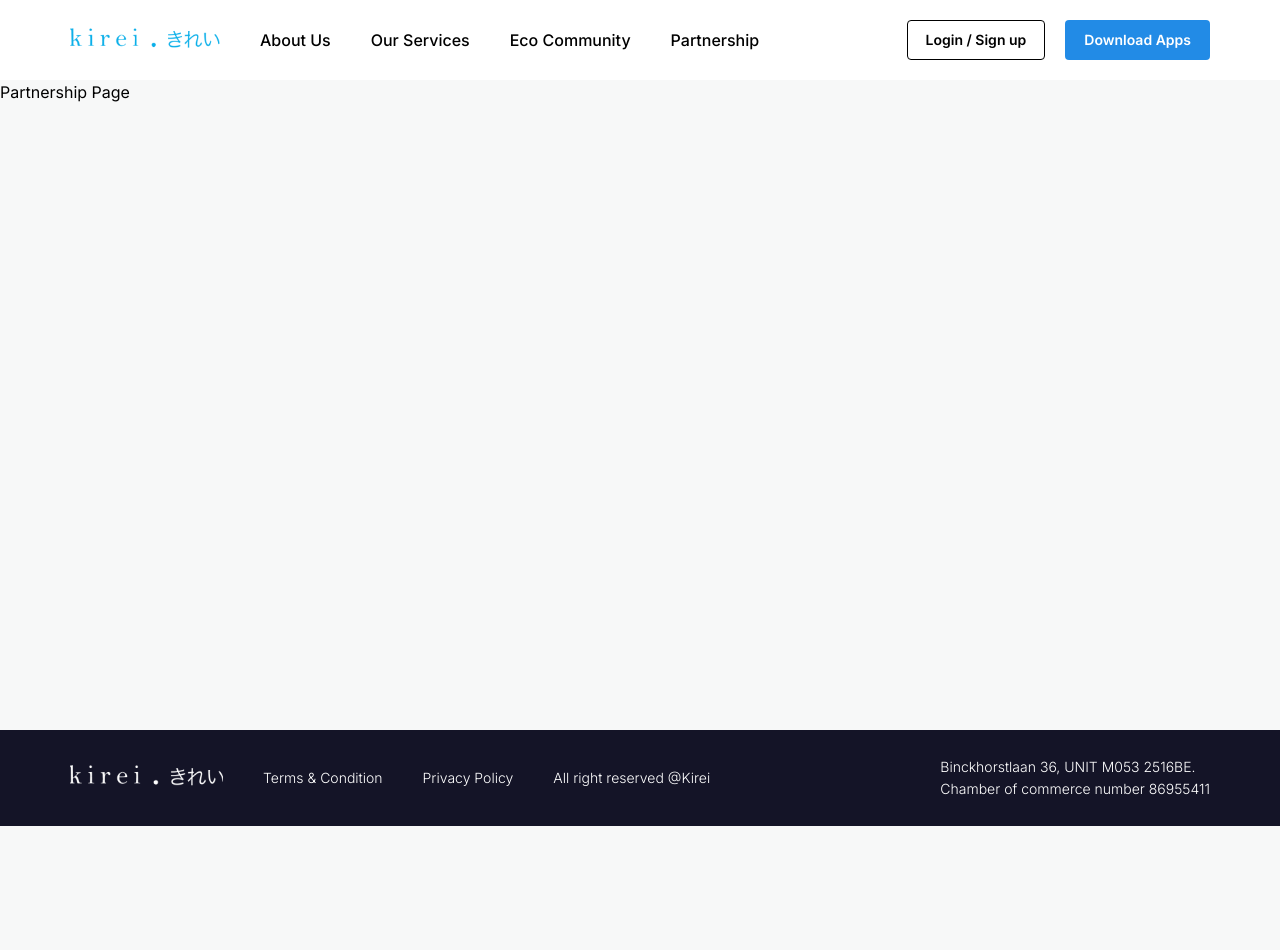
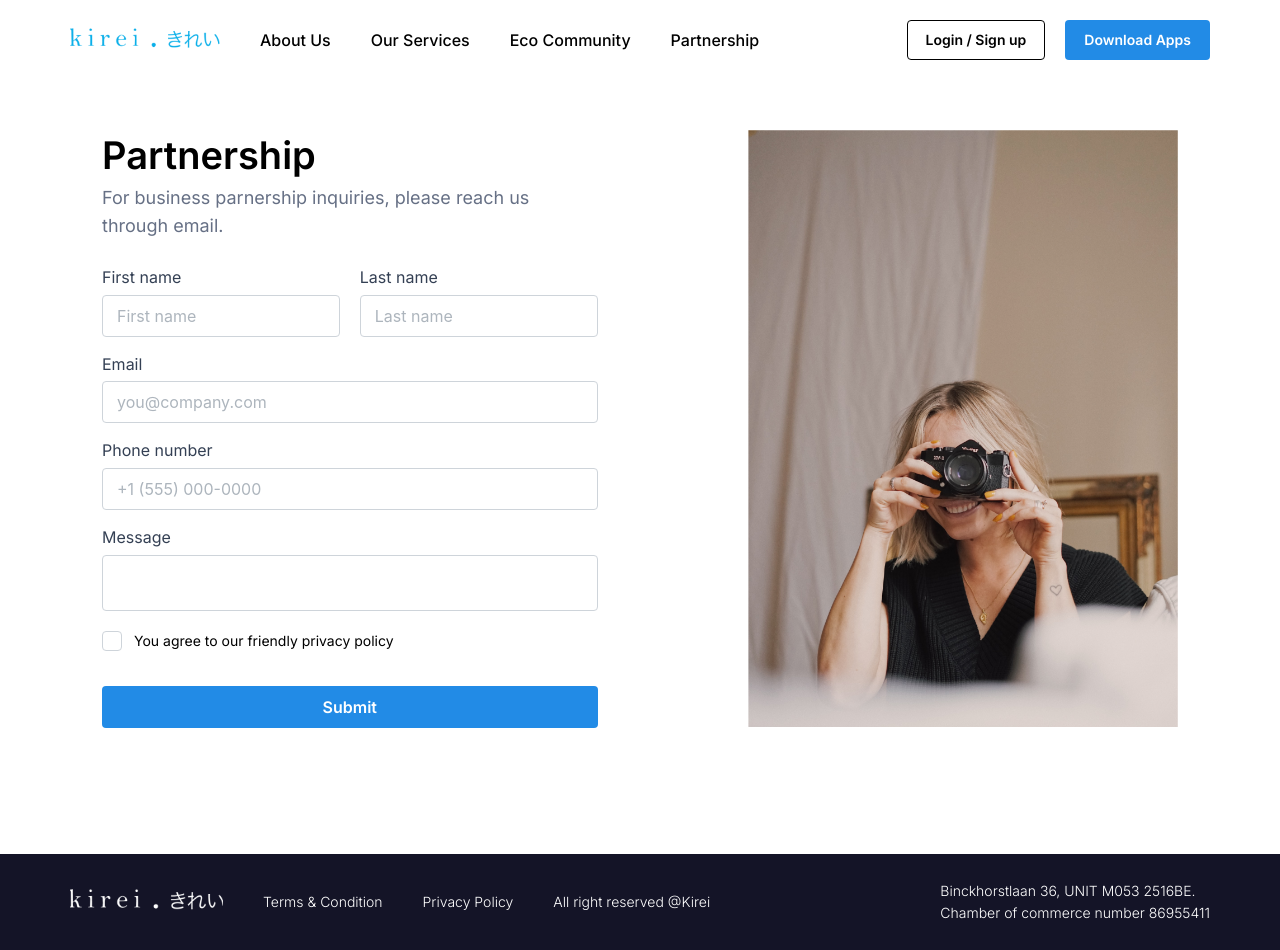
Before and after one commit to jasonhermawan/dup-kirei, a Next.js app: page /partnership in a window 1280 px wide. Before the commit the page ends 826 px from the top, so only its background shows below. Built offline with nearby package versions, Linux system fonts and the light colour scheme.

Commit message:
feat: create partnership page

```diff
--- a/src/app/partnership/page.tsx
+++ b/src/app/partnership/page.tsx
@@ -1,9 +1,99 @@
-import { Text } from '@mantine/core'
+import { Box, Button, Checkbox, Flex, Input, Text, Textarea } from '@mantine/core'
 import React from 'react'
+import ImageAsset from './partnership-img.png'
+import Image from 'next/image'
+import InputForm from '@/components/InputForm'
+import './partnership.css'
 
 const Partnership = () => {
+  const printForm = () => {
+    return (
+      <>
+        <Flex visibleFrom='sm'>
+          <InputForm
+            mr='10px'
+            label='First name'
+            placeholder='First name'
+            width='50%'
+          />
+          <InputForm
+            ml='10px'
+            label='Last name'
+            placeholder='Last name'
+            width='50%'
+          />
+        </Flex>
+        <Flex hiddenFrom='sm' direction="column">
+          <InputForm
+            label='First name'
+            placeholder='First name'
+            width='100%'
+          />
+          <InputForm
+            label='Last name'
+            placeholder='Last name'
+            width='100%'
+          />
+        </Flex>
+        <InputForm
+          label='Email'
+          placeholder='you@company.com'
+          width='100%'
+        />
+        <InputForm
+          label='Phone number'
+          placeholder='+1 (555) 000-0000'
+          width='100%'
+        />
+        <Box w="100%" mt="15px">
+          <Text color='rgba(52, 64, 84, 1)' mb="5px">Message</Text>
+          <Textarea />
+        </Box>
+        <Checkbox label="You agree to our friendly privacy policy" mt="20px" />
+        <Button mt="35px" w="100%" size='md'>Submit</Button>
+      </>
+    )
+  }
   return (
-    <Text>Partnership Page</Text>
+  <Box bg="white">
+   <Flex className='layout partnership-layout' m="auto" pt="50px" pb="120px" align="center">
+    <Box w="60%" pr="150px" visibleFrom='lg'>
+      <Text size='38px' fw="600" mb="10px">Partnership</Text>
+      <Text color='rgba(102, 112, 133, 1)' size='18px' lh="28px">For business parnership inquiries, please reach us through email.</Text>
+      <Box mt="10px">
+        {printForm()}
+      </Box>
+    </Box>
+    <Box w="55%" pr="65px" hiddenFrom='lg' visibleFrom='sm'>
+      <Text size='32px' fw="600" mb="10px">Partnership</Text>
+      <Text color='rgba(102, 112, 133, 1)' size='18px' lh="28px">For business parnership inquiries, please reach us through email.</Text>
+      <Box mt="15px">
+        {printForm()}
+      </Box>
+    </Box>
+    <Box w="100%" hiddenFrom='sm'>
+      <Text size='30px' fw="600" mb="10px">Partnership</Text>
+      <Text color='rgba(102, 112, 133, 1)' size='16px' lh="28px">For business parnership inquiries, please reach us through email.</Text>
+      <Box mt="15px">
+        {printForm()}
+      </Box>
+    </Box>
+    <Box w="40%" visibleFrom='lg'>
+      <Image
+        src={ImageAsset}
+        alt='kirei'
+        style={{width: "100%", height: "50%", objectFit: "cover"}}
+      />
+    </Box>
+    <Box w="45%" hiddenFrom='lg' visibleFrom='sm'>
+      <Image
+        src={ImageAsset}
+        alt='kirei'
+        style={{width: "100%", height: "50%", objectFit: "cover"}}
+      />
+    </Box>
+   </Flex>
+  </Box>
   )
 }
 
--- /dev/null
+++ b/src/app/partnership/partnership.css
@@ -0,0 +1,15 @@
+.partnership-layout {
+  width: 85%;
+}
+
+@media (max-width: 1500px) {
+  .partnership-layout {
+    width: 95%;
+  }
+}
+
+@media (max-width: 1200px) {
+  .partnership-layout {
+    width: 100%;
+  }
+}
--- a/src/components/Footer.tsx
+++ b/src/components/Footer.tsx
@@ -64,7 +64,7 @@ const Footer = () => {
     );
   };
   return (
-    <Box bg="rgba(20, 20, 39, 1)" w="100vw" py="30px" mt="50px">
+    <Box bg="rgba(20, 20, 39, 1)" w="100vw" py="30px">
       {footerMobile()}
       {footerDesktop()}
     </Box>
--- /dev/null
+++ b/src/components/InputForm.tsx
@@ -0,0 +1,23 @@
+import { Box, Input, Text } from "@mantine/core";
+import React from "react";
+
+type InputProps = {
+  width: string,
+  mr?: string,
+  ml?: string,
+  label: string,
+  placeholder: string,
+}
+
+const InputForm = ({width, mr, ml, label, placeholder} : InputProps) => {
+  return (
+    <Box w={width} mt="15px" mr={mr} ml={ml}>
+      <Text color="rgba(52, 64, 84, 1)" mb="5px">
+        {label}
+      </Text>
+      <Input bg="white" placeholder={placeholder} size="md" />
+    </Box>
+  );
+};
+
+export default InputForm;
```
Also changed, not shown: src/app/partnership/partnership-img.png (added).
